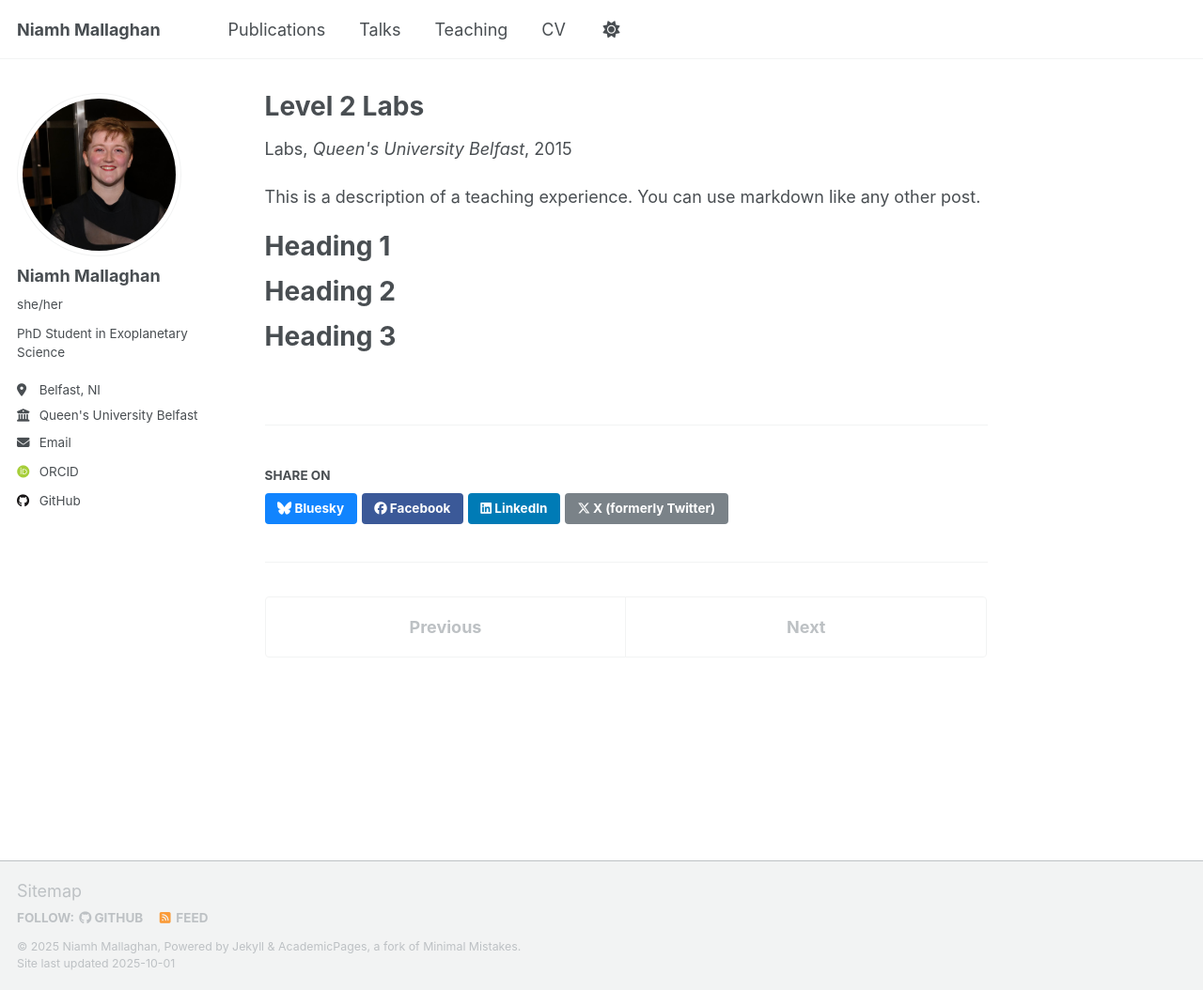
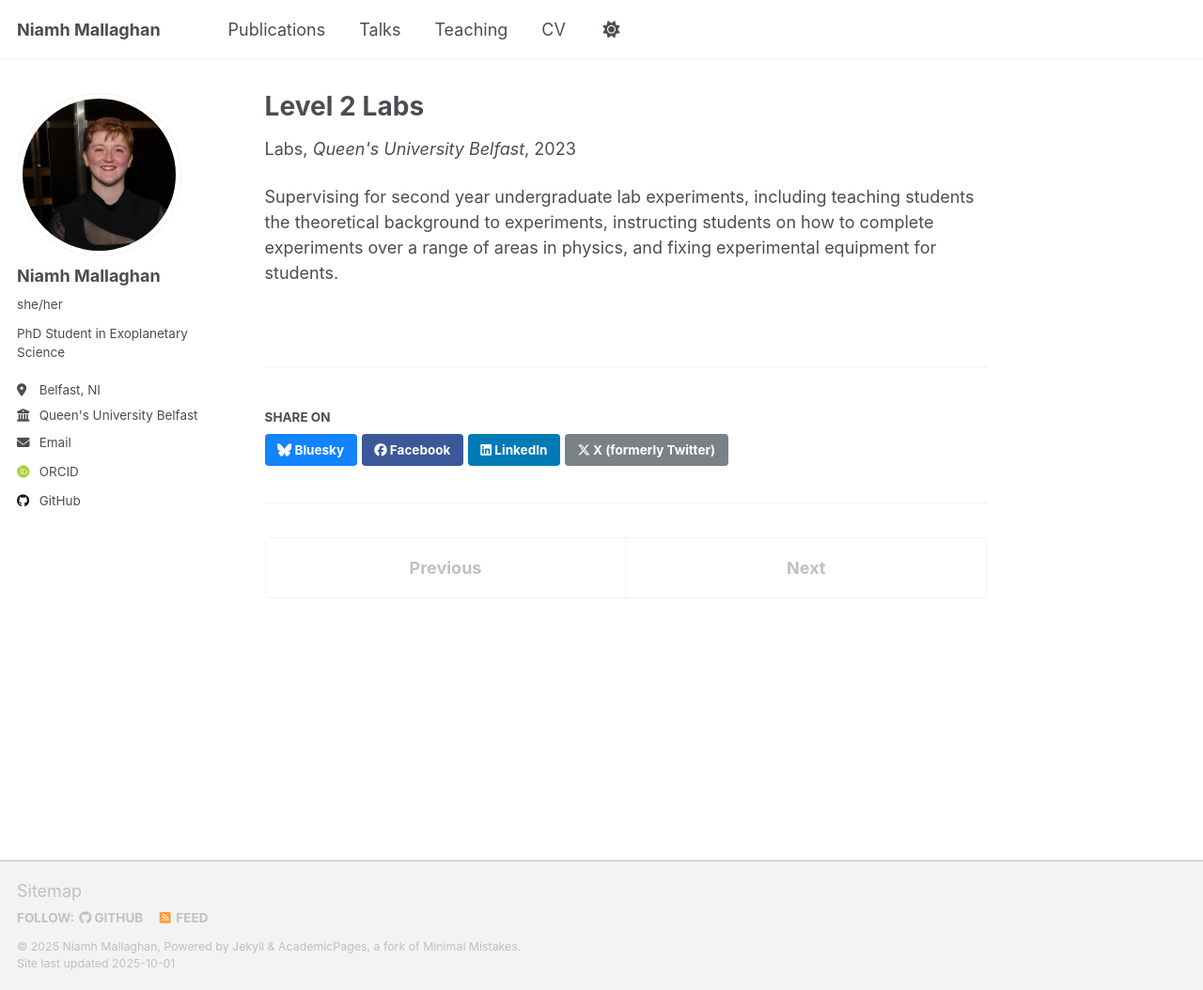
Before and after one commit to nmallaghan/nmallaghan.github.io, a Jekyll site: the page built from _teaching/2015-spring-teaching-2.md, in a window 1280 px wide and 1054 px high. Shown: the whole window at 94% size. Built offline with Jekyll 4.4.1, drawn with Linux system fonts in a browser that asks for light colours; some web fonts are replaced; a script that is not in the unit is left out.

Commit message:
Update 2015-spring-teaching-2.md

```diff
--- a/_teaching/2015-spring-teaching-2.md
+++ b/_teaching/2015-spring-teaching-2.md
@@ -4,17 +4,9 @@ collection: teaching
 type: "Labs"
 permalink: /teaching/2015-spring-teaching-1
 venue: "Queen's University Belfast"
-date: 2015-01-01
+date: 2023-09-01
+period: "2023–2025"
 location: "Belfast, United Kingdom"
 ---
 
-This is a description of a teaching experience. You can use markdown like any other post.
-
-Heading 1
-======
-
-Heading 2
-======
-
-Heading 3
-======
+Supervising for second year undergraduate lab experiments, including teaching students the theoretical background to experiments, instructing students on how to complete experiments over a range of areas in physics, and fixing experimental equipment for students.
```
